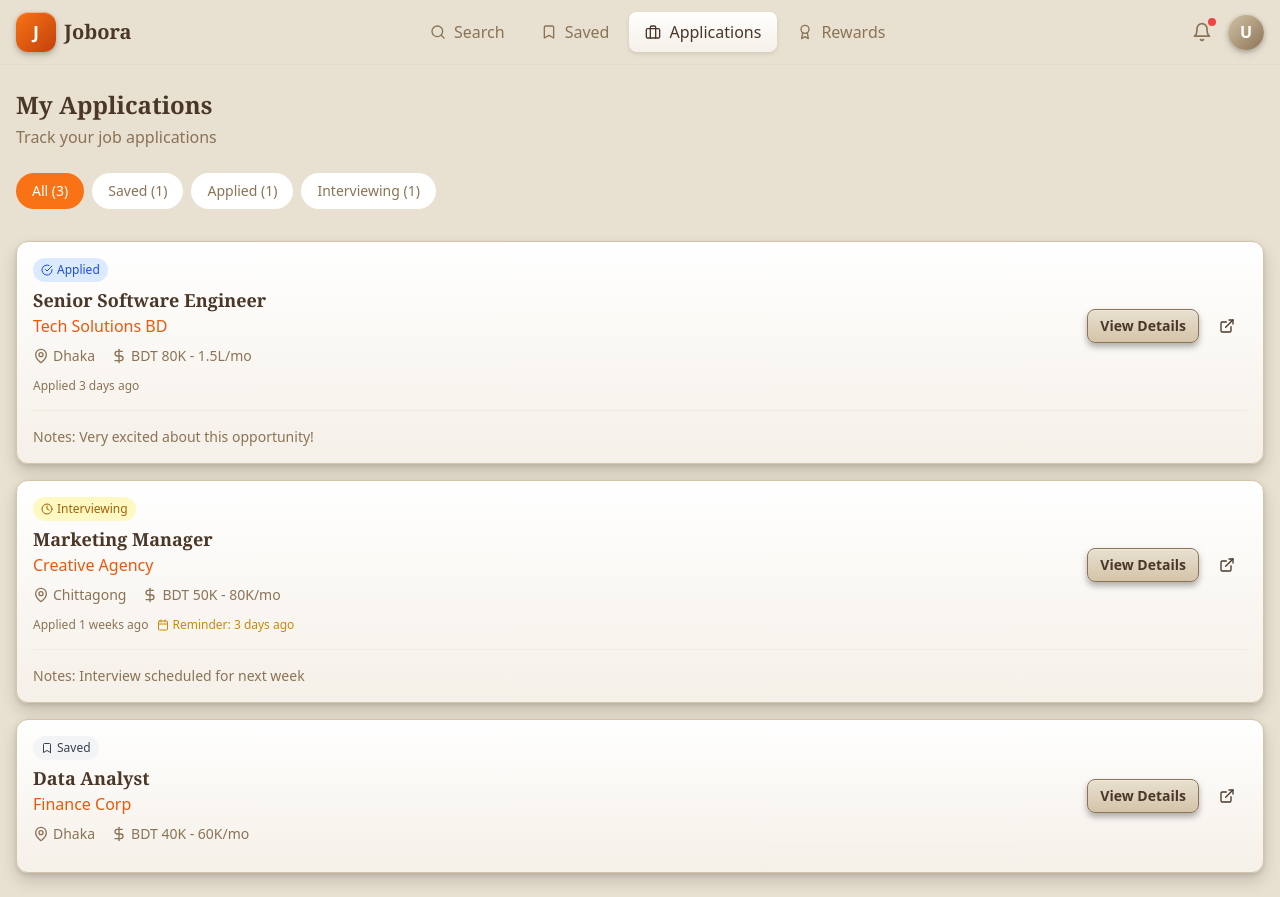
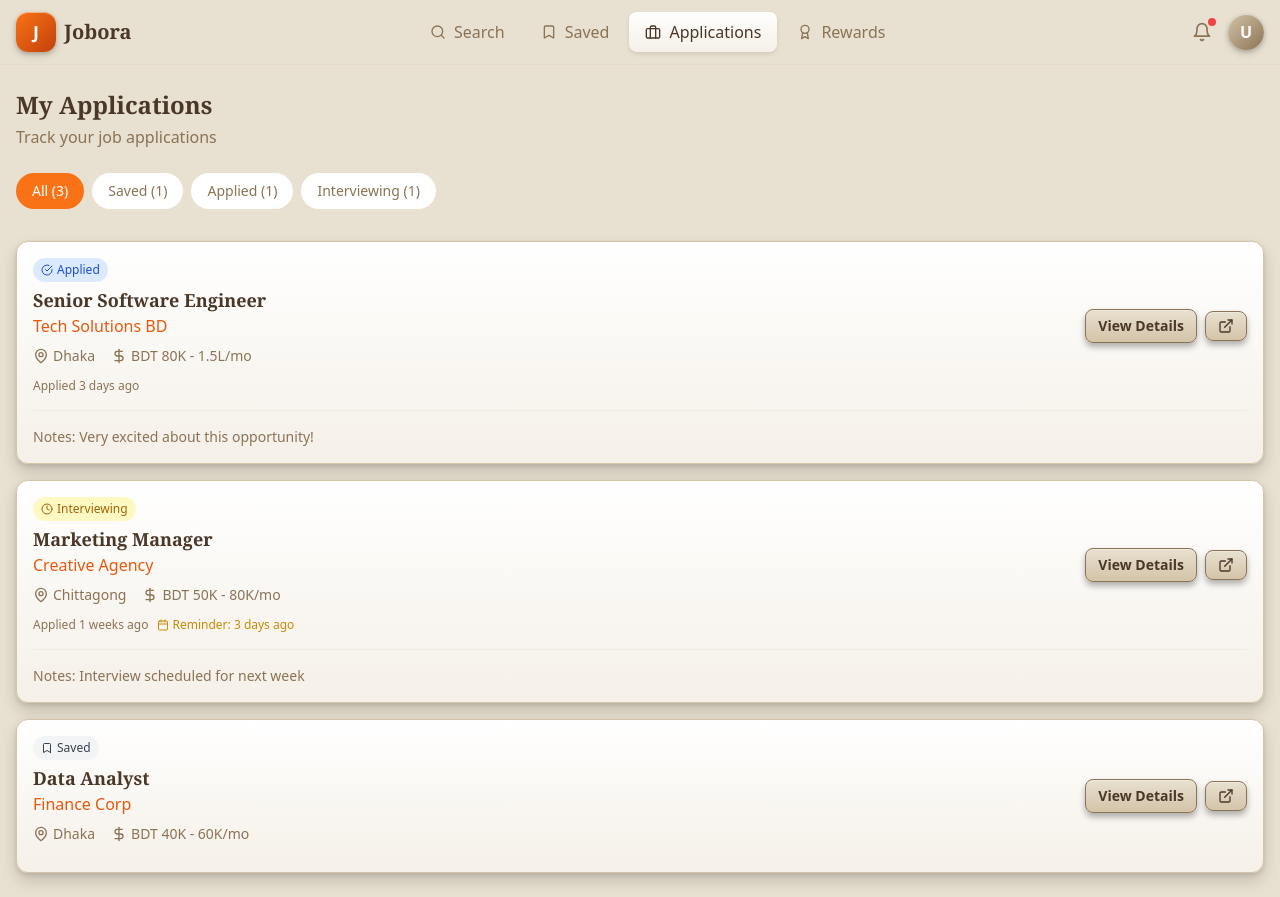
Before and after one commit to AGUNTUK/jobora, a Next.js app: page /applications in a window 1280 px wide. Built offline with nearby package versions, Linux system fonts and the light colour scheme; a web font is replaced by a local one.

Commit message:
Fix SkeuButton variant type error

```diff
--- a/src/app/applications/page.tsx
+++ b/src/app/applications/page.tsx
@@ -250,8 +250,8 @@ export default function ApplicationsPage() {
                     <button
                         onClick={() => setFilterStatus('all')}
                         className={`px-4 py-2 rounded-full text-sm font-medium transition-colors ${filterStatus === 'all'
-                                ? 'bg-primary-500 text-white'
-                                : 'bg-white text-skeu-brown hover:bg-skeu-cream'
+                            ? 'bg-primary-500 text-white'
+                            : 'bg-white text-skeu-brown hover:bg-skeu-cream'
                             }`}
                     >
                         All ({applications.length})
@@ -264,8 +264,8 @@ export default function ApplicationsPage() {
                                 key={status}
                                 onClick={() => setFilterStatus(status)}
                                 className={`px-4 py-2 rounded-full text-sm font-medium transition-colors ${filterStatus === status
-                                        ? 'bg-primary-500 text-white'
-                                        : 'bg-white text-skeu-brown hover:bg-skeu-cream'
+                                    ? 'bg-primary-500 text-white'
+                                    : 'bg-white text-skeu-brown hover:bg-skeu-cream'
                                     }`}
                             >
                                 {config.label} ({count})
@@ -353,7 +353,7 @@ export default function ApplicationsPage() {
                                                 </SkeuButton>
                                             </Link>
                                             <a href={application.job.source_url} target="_blank" rel="noopener noreferrer">
-                                                <SkeuButton variant="ghost" size="sm">
+                                                <SkeuButton variant="secondary" size="sm">
                                                     <ExternalLink className="w-4 h-4" />
                                                 </SkeuButton>
                                             </a>
```
